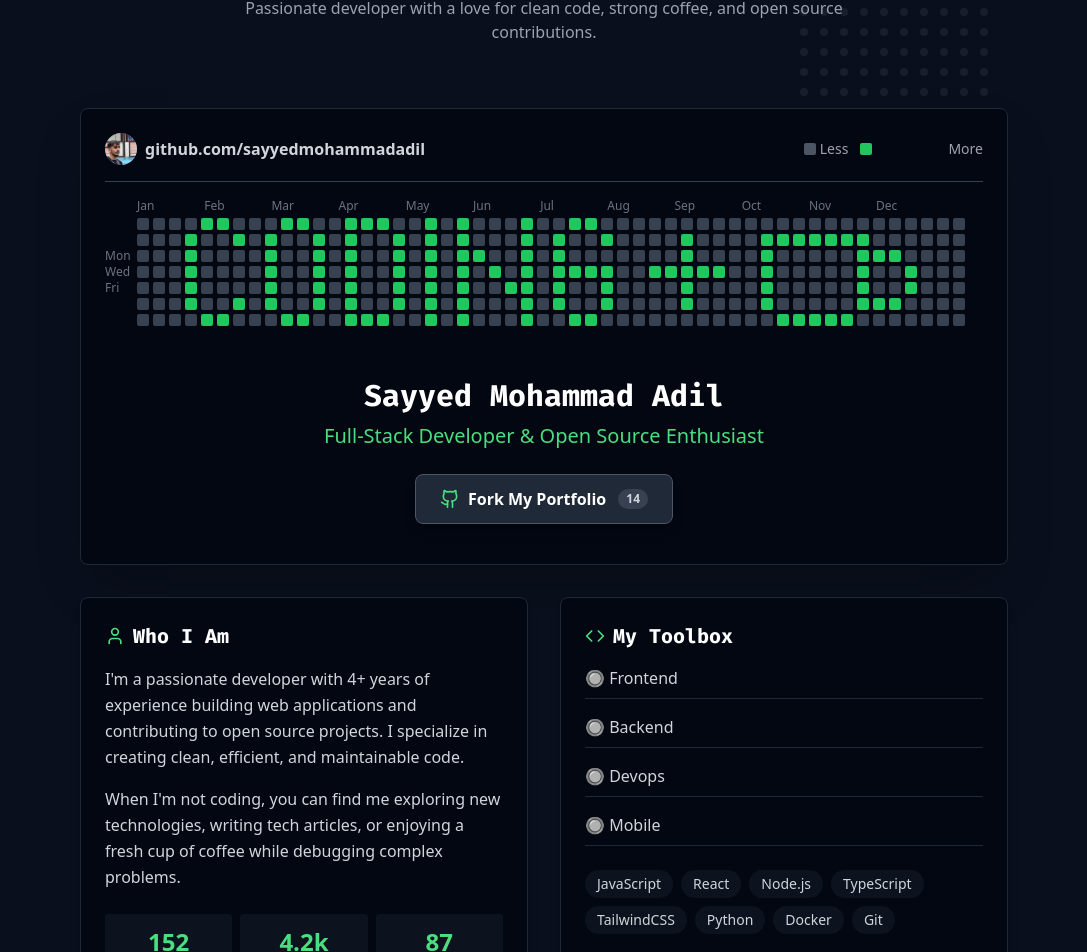
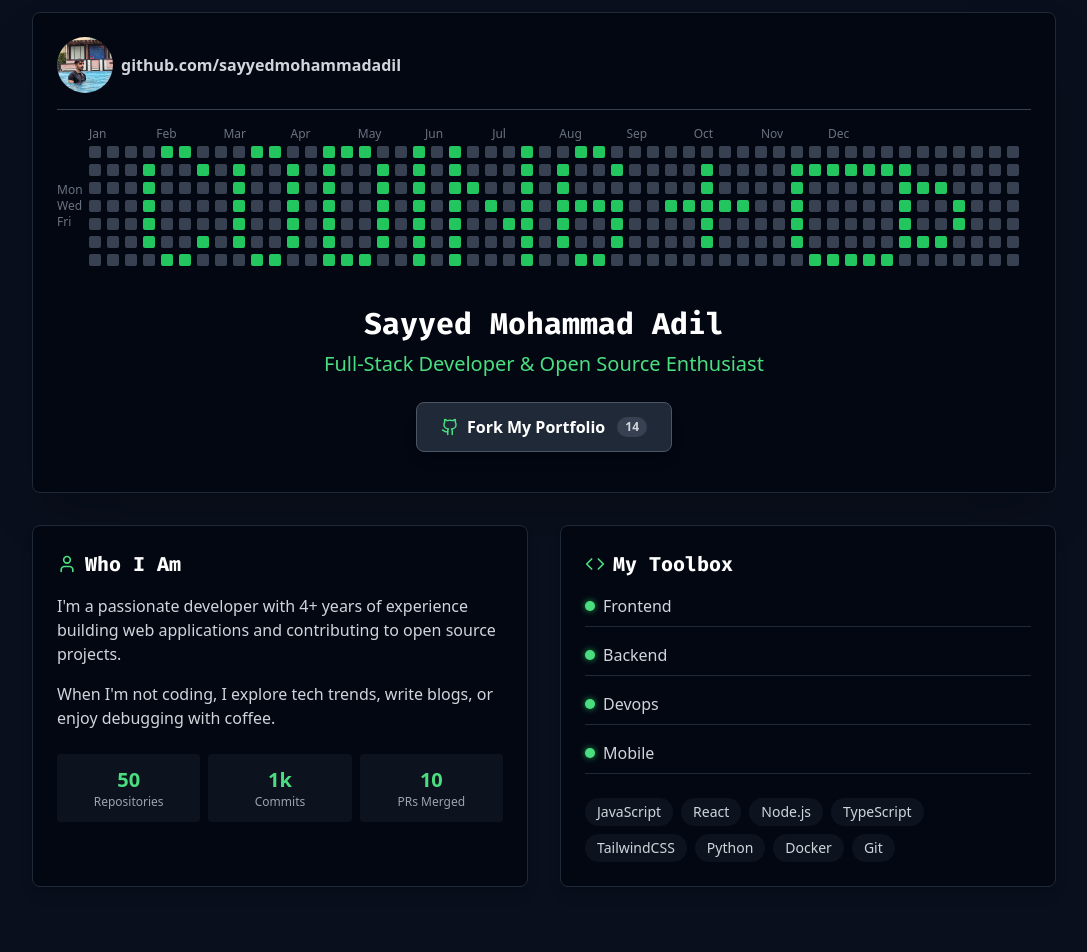
Before and after one commit to Sayyed-Mohammad-Adil/MyPorfolio, a React (Vite) app: page / in a window 1280 px wide. Shown: the part 1342-2294 px from the top of the page, without its empty margins (96-1183 px from the left). Built offline with nearby package versions, Linux system fonts and the light colour scheme.

Commit message:
fixed css - React portfolio

```diff
--- a/package.json
+++ b/package.json
@@ -10,10 +10,10 @@
     "preview": "vite preview"
   },
   "dependencies": {
+    "framer-motion": "^10.16.16",
     "lucide-react": "^0.344.0",
     "react": "^18.3.1",
-    "react-dom": "^18.3.1",
-    "framer-motion": "^10.16.16"
+    "react-dom": "^18.3.1"
   },
   "devDependencies": {
     "@eslint/js": "^9.9.1",
--- a/src/App.tsx
+++ b/src/App.tsx
@@ -13,9 +13,10 @@ import BackToTop from './components/BackToTop';
 
 function App() {
   return (
-    <div className="min-h-screen bg-gray-950 text-gray-100">
+    <div className="min-h-screen bg-gray-950 text-gray-100 overflow-x-hidden">
       <Header />
-      <main className="container mx-auto px-4 sm:px-6 lg:px-8">
+      <main className="w-full">
+        {/* Each section is full width and internally responsive */}
         <Hero />
         <TechStack />
         <About />
--- a/src/components/About.tsx
+++ b/src/components/About.tsx
@@ -2,14 +2,10 @@ import React, { useState, useEffect } from 'react';
 import { User, Code, Github } from 'lucide-react';
 import ContributionGrid from './ContributionGrid';
 
+
+
 const About = () => {
-  const [skillProgress, setSkillProgress] = useState({
-    frontend: 0,
-    backend: 0,
-    devops: 0,
-    mobile: 0,
-  });
-
+  const [skillProgress, setSkillProgress] = useState({ frontend: 0, backend: 0, devops: 0, mobile: 0 });
   const [isVisible, setIsVisible] = useState(false);
 
   useEffect(() => {
@@ -24,44 +20,36 @@ const About = () => {
     );
 
     const aboutSection = document.getElementById('about');
-    if (aboutSection) {
-      observer.observe(aboutSection);
-    }
-
+    if (aboutSection) observer.observe(aboutSection);
     return () => observer.disconnect();
   }, [isVisible]);
 
   const animateSkills = () => {
     const targets = { frontend: 90, backend: 85, devops: 75, mobile: 65 };
-
     Object.keys(targets).forEach((skill) => {
       let current = 0;
-      const target = targets[skill as keyof typeof targets];
-      const increment = target / 60; // 60 frames for smooth animation
-
+      const target = targets[skill];
+      const increment = target / 60;
       const animate = () => {
         current += increment;
         if (current >= target) {
-          setSkillProgress(prev => ({ ...prev, [skill]: target }));
+          setSkillProgress((prev) => ({ ...prev, [skill]: target }));
         } else {
-          setSkillProgress(prev => ({ ...prev, [skill]: Math.round(current) }));
+          setSkillProgress((prev) => ({ ...prev, [skill]: Math.round(current) }));
           requestAnimationFrame(animate);
         }
       };
-
       setTimeout(() => requestAnimationFrame(animate), Math.random() * 500);
     });
   };
 
-  const technologies = [
-    'JavaScript', 'React', 'Node.js', 'TypeScript', 'TailwindCSS', 'Python', 'Docker', 'Git'
-  ];
+  const technologies = ['JavaScript', 'React', 'Node.js', 'TypeScript', 'TailwindCSS', 'Python', 'Docker', 'Git'];
 
   return (
-    <section id="about" className="py-20 lg:py-32 bg-gray-900/50 relative flex items-center justify-center">
-      <div className="max-w-6xl mx-auto px-4 lg:px-12 relative z-10">
+    <section id="about" className="py-20 lg:py-20 px-4 sm:px-6 md:px-8 bg-gray-900/50 relative overflow-hidden">
+      <div className="max-w-5xl mx-auto w-full relative z-10">
         <div className="text-center mb-16">
-          <h2 className="text-3xl lg:text-4xl font-bold font-code inline-block relative text-white mb-1">
+          <h2 className="text-2xl sm:text-3xl lg:text-4xl font-bold font-code inline-block relative text-white mb-1">
             About <span className="text-green-400">Me</span>
             <div className="absolute -bottom-2 left-0 w-full h-1 bg-green-500 opacity-70"></div>
           </h2>
@@ -70,118 +58,84 @@ const About = () => {
           </p>
         </div>
 
-        <div className="relative lg:max-w-5xl mx-auto lg:px-12">
-          {/* GitHub Contribution Grid */}
-          <div className="bg-gray-950 rounded-lg p-4 lg:p-6 shadow-2xl border border-gray-800 mb-8">
-            {/* GitHub-style Header */}
-            <div className="flex justify-between items-center border-b border-gray-700 pb-4 mb-4">
+        <div className="bg-gray-950 rounded-lg p-4 sm:p-6 shadow-2xl border border-gray-800 mb-8 ">
+          <div className="flex flex-col sm:flex-row sm:justify-between sm:items-center border-b border-gray-700 pb-4 mb-4 gap-4">
             <div className="flex items-center gap-2">
-                <div className="w-8 h-8 rounded-full bg-gray-600 flex items-center justify-center overflow-hidden">
-                  <img
-                    src="/723a59af-6724-4a39-9949-defb49f5695f.jpg"
-                    alt="Client avatar"
-                    className="w-[100px] h-[100px] rounded-full object-cover"
-                  />
-
+              <div className="w-10 h-10 sm:w-14 sm:h-14 rounded-full bg-gray-600 overflow-hidden">
+                <img src="/723a59af-6724-4a39-9949-defb49f5695f.jpg" alt="Avatar" className="w-full h-full object-cover" />
               </div>
-                <span className="text-gray-300 font-semibold hidden sm:inline-block">github.com/sayyedmohammadadil</span>
-              </div>
-              <div className="flex items-center gap-3 text-sm">
-                <div className="hidden lg:flex items-center gap-1 text-gray-400">
-                  <span className="w-3 h-3 rounded-sm bg-gray-600"></span>
-                  <span>Less</span>
-                </div>
-                <div className="hidden lg:flex items-center gap-1">
-                  {[1, 2, 3, 4, 5].map((level) => (
-                    <span key={level} className={`w-3 h-3 rounded-sm bg-green-${level * 100 + 400}`}></span>
-                  ))}
-                </div>
-                <div className="hidden lg:flex items-center gap-1 text-gray-400">
-                  <span>More</span>
-                </div>
+              <span className="text-gray-300 font-semibold text-sm sm:text-base">github.com/sayyedmohammadadil</span>
             </div>
           </div>
 
           <ContributionGrid />
 
-            {/* Name and Role */}
           <div className="text-center mt-10 mb-6">
-              <h3 className="text-2xl lg:text-3xl font-bold font-code text-white mb-2">
-                Sayyed Mohammad Adil
-              </h3>
-              <p className="text-green-400 text-lg lg:text-xl">
-                Full-Stack Developer & Open Source Enthusiast
-              </p>
+            <h3 className="text-xl sm:text-2xl lg:text-3xl font-bold font-code text-white mb-2">Sayyed Mohammad Adil</h3>
+            <p className="text-green-400 text-base sm:text-lg lg:text-xl">Full-Stack Developer & Open Source Enthusiast</p>
           </div>
 
-            {/* Fork My Portfolio CTA */}
           <div className="flex justify-center mb-4">
             <a
               href="https://github.com/Sayyed-Mohammad-Adil/MyPorfolio"
-                className="inline-flex items-center gap-2 bg-gray-800 hover:bg-gray-700 text-white font-semibold py-3 px-6 rounded-lg border border-gray-600 transition-all transform hover:scale-105 shadow-lg"
+              className="inline-flex items-center gap-2 bg-gray-800 hover:bg-gray-700 text-white font-semibold py-2 px-4 sm:py-3 sm:px-6 rounded-lg border border-gray-600 transition-all transform hover:scale-105 shadow-lg text-sm sm:text-base"
             >
-                <Github size={20} className="text-green-400" />
+              <Github size={18} className="text-green-400" />
               Fork My Portfolio
               <span className="bg-gray-700 text-gray-300 text-xs rounded-full px-2 py-0.5 ml-1">14</span>
             </a>
           </div>
         </div>
 
-          {/* Skills and Technologies */}
-          <div className="grid grid-cols-1 lg:grid-cols-2 gap-8 max-w-5xl mx-auto">
-            {/* About Me Text */}
+        <div className="grid grid-cols-1 md:grid-cols-2 gap-8 max-w-5xl mx-auto ">
           <div className="bg-gray-950 rounded-lg p-6 border border-gray-800 shadow-lg">
-              <h3 className="text-xl font-bold font-code text-white mb-4 flex items-center gap-2">
-                <User className="text-green-400" size={20} />
-                Who I Am
+            <h3 className="text-lg sm:text-xl font-bold font-code text-white mb-4 flex items-center gap-2">
+              <User className="text-green-400" size={20} /> Who I Am
             </h3>
-              <p className="text-gray-300 mb-4 leading-relaxed">
-                I'm a passionate developer with 4+ years of experience building web applications and contributing to open source projects. I specialize in creating clean, efficient, and maintainable code.
+            <p className="text-gray-300 mb-4 leading-relaxed text-sm sm:text-base">
+              I'm a passionate developer with 4+ years of experience building web applications and contributing to open source projects.
             </p>
-              <p className="text-gray-300 leading-relaxed">
-                When I'm not coding, you can find me exploring new technologies, writing tech articles, or enjoying a fresh cup of coffee while debugging complex problems.
+            <p className="text-gray-300 leading-relaxed text-sm sm:text-base">
+              When I'm not coding, I explore tech trends, write blogs, or enjoy debugging with coffee.
             </p>
 
-              {/* GitHub Stats */}
             <div className="mt-6 grid grid-cols-3 gap-2 text-center">
               <div className="bg-gray-700/20 p-3 rounded">
-                  <div className="text-2xl font-bold text-green-400">152</div>
+                <div className="text-xl font-bold text-green-400">50</div>
                 <div className="text-xs text-gray-400">Repositories</div>
               </div>
               <div className="bg-gray-700/20 p-3 rounded">
-                  <div className="text-2xl font-bold text-green-400">4.2k</div>
+                <div className="text-xl font-bold text-green-400">1k</div>
                 <div className="text-xs text-gray-400">Commits</div>
               </div>
               <div className="bg-gray-700/20 p-3 rounded">
-                  <div className="text-2xl font-bold text-green-400">87</div>
+                <div className="text-xl font-bold text-green-400">10</div>
                 <div className="text-xs text-gray-400">PRs Merged</div>
               </div>
             </div>
           </div>
 
-            {/* Skills */}
           <div className="bg-gray-950 rounded-lg p-6 border border-gray-800 shadow-lg">
-              <h3 className="text-xl font-bold font-code text-white mb-4 flex items-center gap-2">
-                <Code className="text-green-400" size={20} />
-                My Toolbox
+            <h3 className="text-lg sm:text-xl font-bold font-code text-white mb-4 flex items-center gap-2">
+              <Code className="text-green-400" size={20} /> My Toolbox
             </h3>
 
             <div className="space-y-4">
-                {Object.entries(skillProgress).map(([skill, progress]) => (
+              {Object.entries(skillProgress).map(([skill]) => (
                 <div key={skill} className="flex justify-between items-center mb-2 border-b border-gray-800 pb-2">
-                    <span className="text-gray-300 capitalize">🔘 {skill}</span>
-                    {/* <span className="text-green-400 font-mono">{progress}%</span> */}
+                  <div className="flex items-center gap-2 text-gray-300 text-sm sm:text-base">
+                    <span className="w-2.5 h-2.5 rounded-full bg-green-400 shadow-[0_0_6px_rgba(34,197,94,0.8)]"></span>
+                    <span className="capitalize">{skill}</span>
+                  </div>
                 </div>
               ))}
-
             </div>
 
-              {/* Technology Tags */}
             <div className="mt-6 flex flex-wrap gap-2">
               {technologies.map((tech) => (
                 <span
                   key={tech}
-                    className="px-3 py-1 bg-gray-700/20 text-gray-300 rounded-full text-sm"
+                  className="px-3 py-1 bg-gray-700/20 text-gray-300 rounded-full text-xs sm:text-sm"
                 >
                   {tech}
                 </span>
@@ -190,25 +144,6 @@ const About = () => {
           </div>
         </div>
       </div>
-      </div>
-
-      {/* Background Elements */}
-      <div className="absolute inset-0 flex items-center justify-center opacity-10 pointer-events-none">
-        <div className="absolute top-40 right-28 lg:right-40 w-48 h-48">
-          <div className="w-full h-full grid grid-cols-10 gap-2">
-            {Array.from({ length: 100 }).map((_, i) => (
-              <div key={i} className="w-2 h-2 rounded-full bg-gray-400"></div>
-            ))}
-          </div>
-        </div>
-        <div className="absolute bottom-24 left-28 lg:left-40 w-48 h-48">
-          <div className="w-full h-full grid grid-cols-10 gap-2">
-            {Array.from({ length: 100 }).map((_, i) => (
-              <div key={i} className="w-2 h-2 rounded-full bg-gray-400"></div>
-            ))}
-          </div>
-        </div>
-      </div>
     </section>
   );
 };
--- a/src/components/ContributionGrid.tsx
+++ b/src/components/ContributionGrid.tsx
@@ -9,11 +9,13 @@ const ContributionGrid = () => {
   ];
 
   const pattern = [
-    23, 24, 25, 26, 27, 29, 35, 36, 42, 44, 48, 58, 59, 60, 61, 62, 64, 70, 71, 77, 79, 80, 81, 82, 83, 92,
-    93, 94, 95, 96, 97, 98, 99, 105, 106, 112, 114, 115, 116, 117, 118, 127, 128, 129, 130, 131, 132, 133,
-    141, 142, 143, 144, 145, 146, 147, 150, 158, 166, 169, 170, 171, 172, 173, 174, 175, 184, 185,
-    186, 187, 188, 190, 193, 196, 197, 200, 203, 205, 207, 208, 209, 228, 235, 240, 241, 242, 243, 244, 249, 256, 275,
-    276, 277, 278, 279, 282, 287, 289, 294, 296, 301, 303, 308, 310, 315, 317, 318, 319, 320, 321, 325, 328, 332, 335, 340, 341
+    23, 24, 25, 26, 27, 29, 35, 36, 42, 44, 48, 58, 59, 60, 61, 62, 64, 70, 71, 77, 79, 80,
+    81, 82, 83, 92, 93, 94, 95, 96, 97, 98, 99, 105, 106, 112, 114, 115, 116, 117, 118,
+    127, 128, 129, 130, 131, 132, 133, 141, 142, 143, 144, 145, 146, 147, 150, 158, 166,
+    169, 170, 171, 172, 173, 174, 175, 184, 185, 186, 187, 188, 190, 193, 196, 197, 200,
+    203, 205, 207, 208, 209, 228, 235, 240, 241, 242, 243, 244, 249, 256, 275, 276, 277,
+    278, 279, 282, 287, 289, 294, 296, 301, 303, 308, 310, 315, 317, 318, 319, 320, 321,
+    325, 328, 332, 335, 340, 341
   ];
 
   const getCellClass = (weekIndex: number, dayIndex: number) => {
@@ -43,13 +45,13 @@ const ContributionGrid = () => {
   };
 
   return (
-    <div className="overflow-x-auto pb-3">
+    <div className="overflow-x-auto max-w-5xl mx-auto">
       <div className="w-full flex flex-col">
         {/* Month Labels */}
         <div className="flex mb-1 pl-8">
           {months.map((month, index) => (
-            <div key={index} className="text-xs text-gray-500 flex-shrink-0" style={{ width: '67.2px' }}>
-              <span>{month}</span>
+            <div key={index} className="text-xs text-gray-500 flex-shrink-0 w-[67.2px]">
+              {month}
             </div>
           ))}
         </div>
@@ -63,13 +65,13 @@ const ContributionGrid = () => {
           </div>
 
           {/* Contribution Grid */}
-          <div className="grid grid-flow-col auto-cols-min gap-1">
+          <div className="grid grid-flow-col auto-cols-min gap-1.5">
             {Array.from({ length: 52 }).map((_, weekIndex) => (
-              <div key={weekIndex} className="flex flex-col gap-1">
+              <div key={weekIndex} className="flex flex-col gap-1.5">
                 {Array.from({ length: 7 }).map((_, dayIndex) => (
                   <div
                     key={dayIndex}
-                    className={`w-2 h-2 lg:w-3 lg:h-3 rounded-sm transition-colors duration-200 cursor-pointer ${getCellClass(weekIndex, dayIndex)}`}
+                    className={`w-2 h-2 lg:w-3 lg:h-3 rounded-sm cursor-pointer ${getCellClass(weekIndex, dayIndex)}`}
                     onMouseEnter={(e) => showTooltip(weekIndex, dayIndex, e)}
                     onMouseLeave={hideTooltip}
                   />
--- a/src/components/Footer.tsx
+++ b/src/components/Footer.tsx
@@ -5,8 +5,8 @@ const Footer = () => {
   const quickLinks = [
     { name: 'About', href: '#about', icon: <User size={14} /> },
     { name: 'Projects', href: '#projects', icon: <Code size={14} /> },
-    { name: 'Services', href: '#', icon: <Gear size={14} /> },
-    { name: 'Pricing', href: '#', icon: <DollarSign size={14} /> },
+    // { name: 'Services', href: '#', icon: <Gear size={14} /> },
+    // { name: 'Pricing', href: '#', icon: <DollarSign size={14} /> },
     { name: 'Blogs', href: '#blog', icon: <Book size={14} /> },
     { name: 'Contact', href: '#contact', icon: <Mail size={14} /> },
   ];
--- a/tailwind.config.js
+++ b/tailwind.config.js
@@ -15,8 +15,8 @@ export default {
                 'code': ['Fira Code', 'monospace'],
             },
             animation: {
-                'marquee': 'marquee 25s linear infinite',
-                'spin-slow': 'spin 20s linear infinite',
+                'marquee': 'marquee 80s linear infinite',
+                'spin-slow': 'spin 50s linear infinite',
             },
             keyframes: {
                 marquee: {
```
Also changed, not shown: src/components/Hero.tsx (+36 -10 lines), src/components/WorkspaceIllustration.tsx (+7 -5 lines), src/index.css (+4 -6 lines), 1 other file (tests, documents, lock files or other folders). Lines whose indentation alone changed are shown as unchanged.
